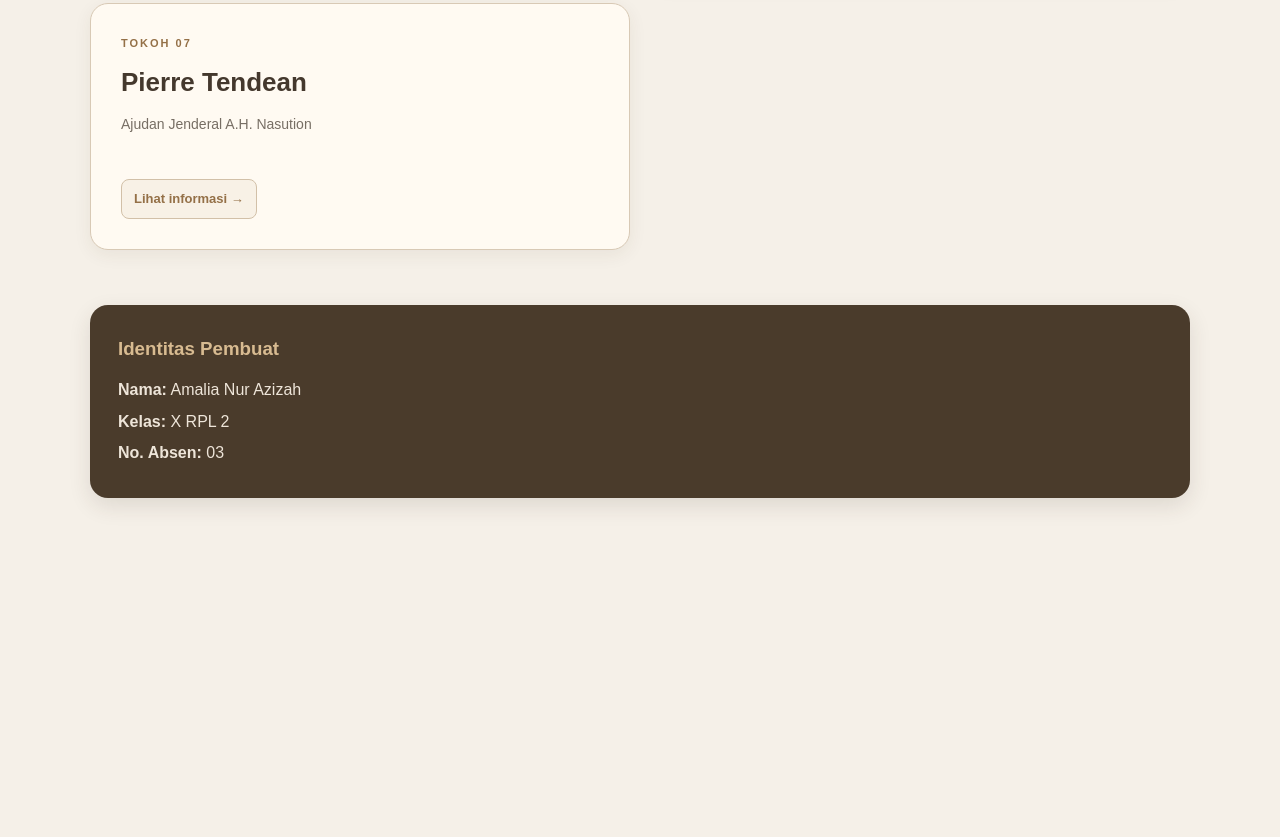
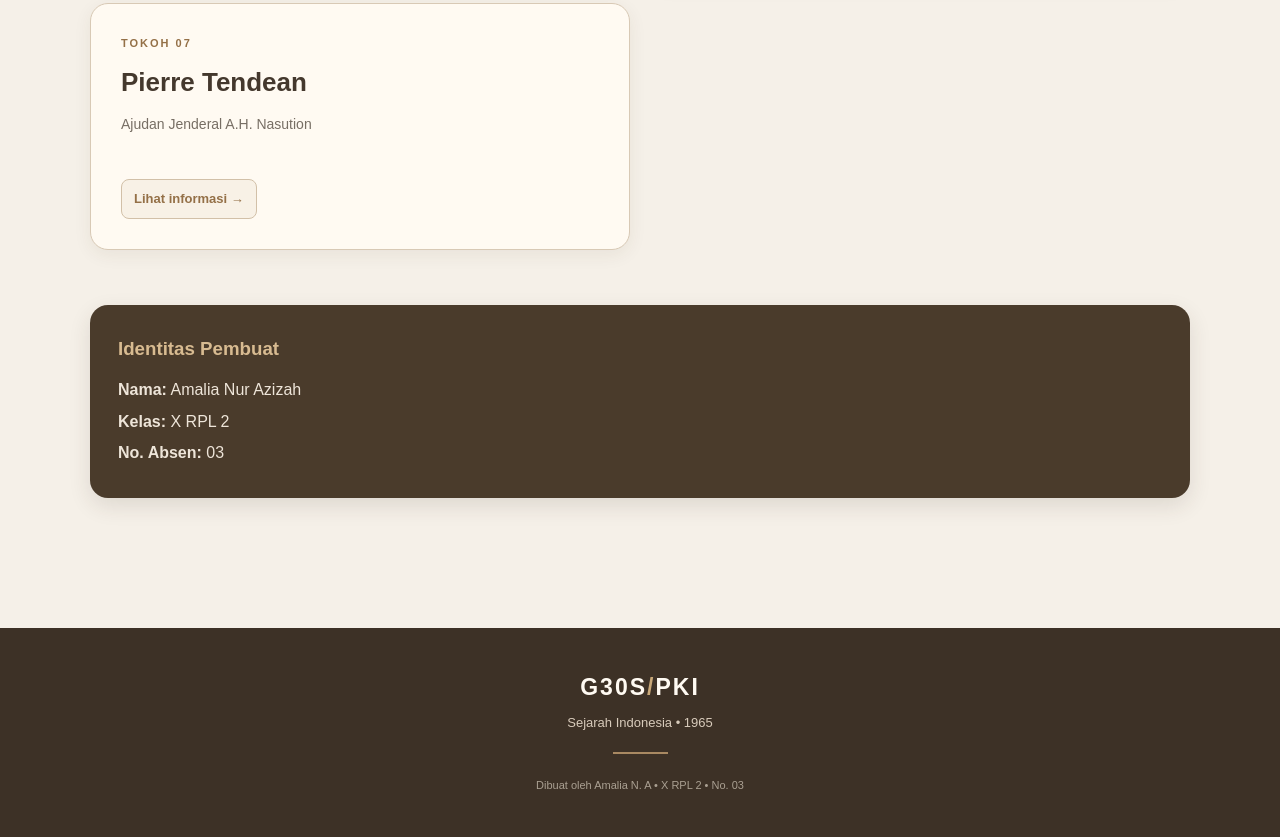
Before and after one commit to Amaliaxrpl2/G30SPK-_Information-, a plain HTML site: page tokoh.html in a window 1280 px wide. Shown: the part 1310-2147 px from the top of the page. Before the commit the page ends 1888 px from the top, so only its background shows below. Drawn offline with Linux system fonts and the light colour scheme.

Commit message:
tokoh.html

```diff
--- a/tokoh.html
+++ b/tokoh.html
@@ -649,7 +649,74 @@ Identitas Pembuat
 
 </main>
 
+<style>
+/* =========================
+   FOOTER
+========================= */
 
+footer{
+    background:#3d3126;
+    color:#fffaf2;
+    text-align:center;
+    padding:40px 20px;
+}
+
+.footer-content{
+    max-width:700px;
+    margin:auto;
+}
+
+.footer-content h3{
+    font-size:23px;
+    letter-spacing:2px;
+    margin-bottom:5px;
+}
+
+.footer-content h3 span{
+    color:#c9a878;
+}
+
+.footer-content p{
+    color:#d8cbbb;
+    font-size:13px;
+    margin-bottom:18px;
+}
+
+.footer-line{
+    width:55px;
+    height:2px;
+    background:#a98962;
+    margin:16px auto;
+}
+
+.footer-content small{
+    color:#aaa092;
+    font-size:11px;
+}
+</style>
+
+
+<footer>
+
+    <div class="footer-content">
+
+        <h3>
+            G30S<span>/</span>PKI
+        </h3>
+
+        <p>
+            Sejarah Indonesia • 1965
+        </p>
+
+        <div class="footer-line"></div>
+
+        <small>
+            Dibuat oleh Amalia N. A • X RPL 2 • No. 03
+        </small>
+
+    </div>
+
+</footer>
 
 
 </body>
```
